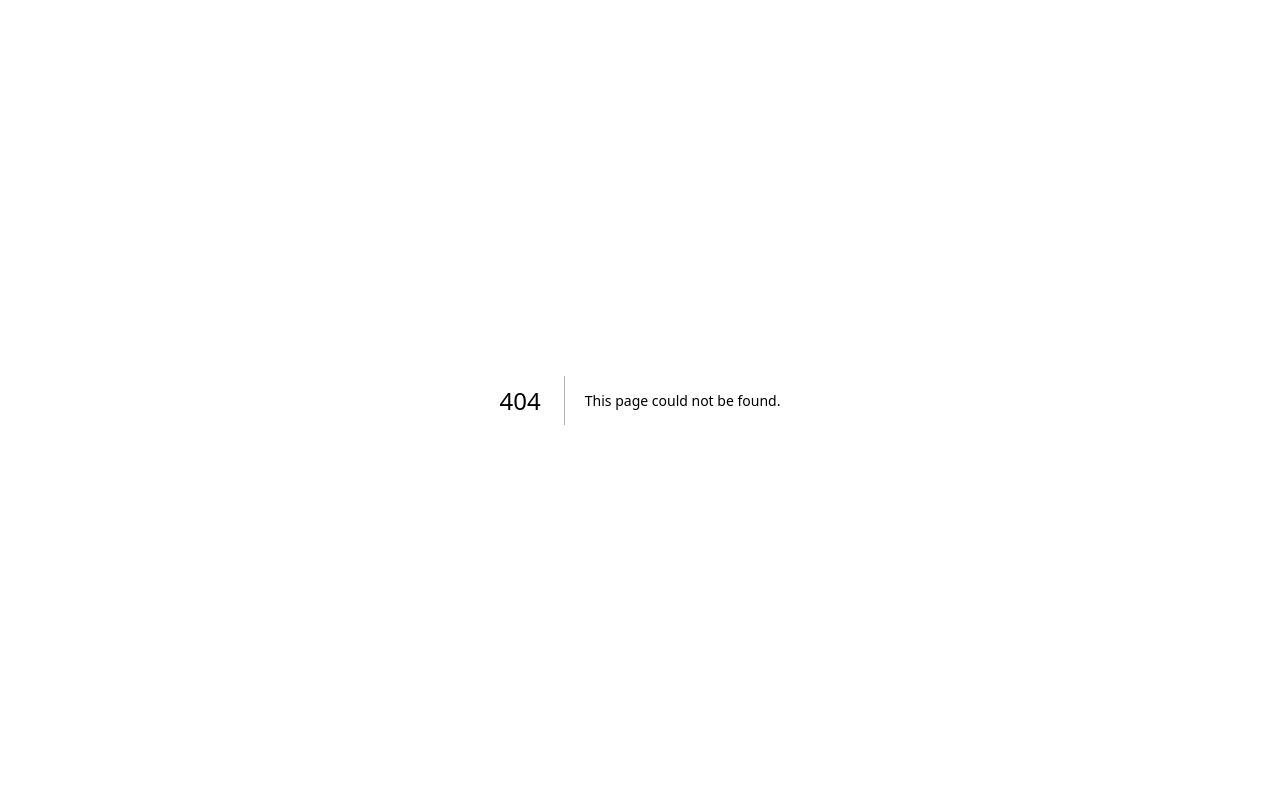
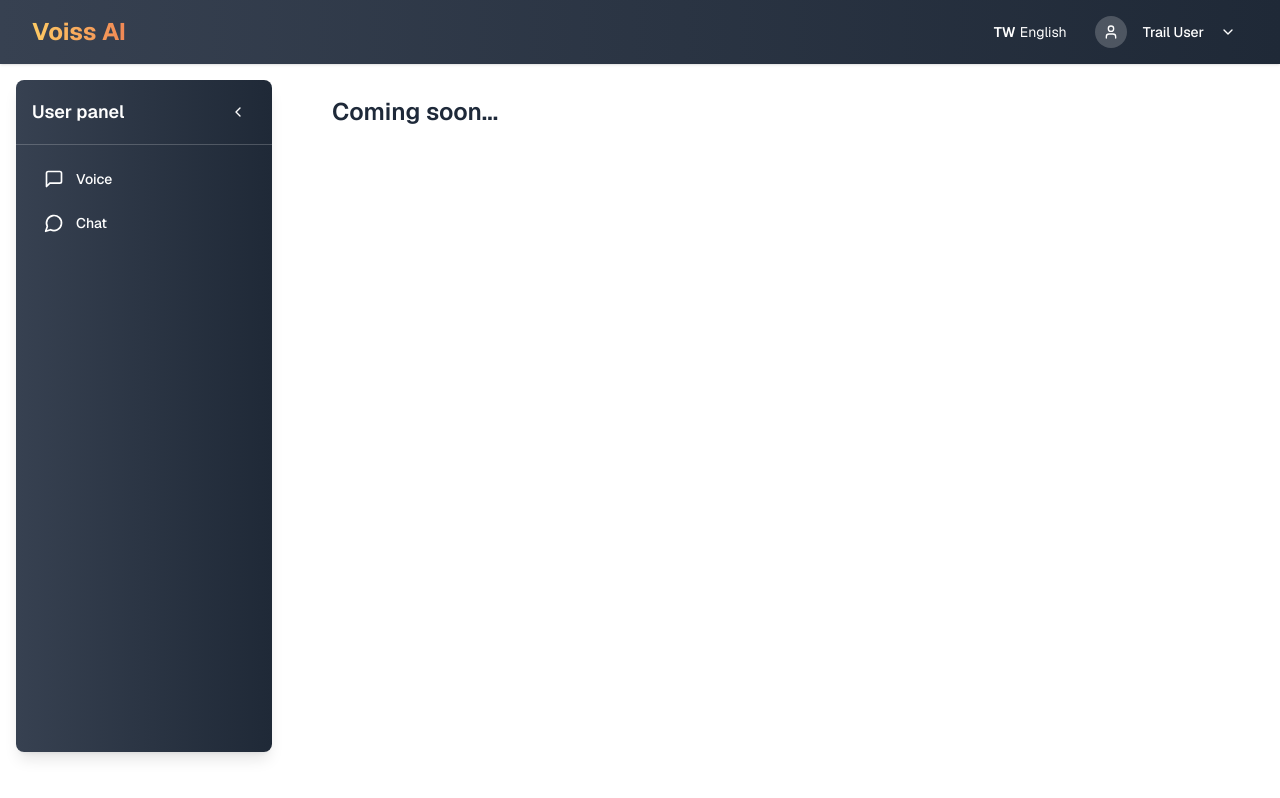
Before and after one commit to chan-web-source/voiss-demo, a Next.js app: page /chat in a window 1280 px wide. Before the commit this address had no page. Built offline with nearby package versions, Linux system fonts and the light colour scheme.

Commit message:
style coloring revamp

```diff
--- /dev/null
+++ b/app/chat/page.tsx
@@ -0,0 +1,20 @@
+"use client";
+import { VoissHeader } from "@/components/voiss-header";
+import { VoissPanel } from "@/components/voiss-panel";
+import { useState } from "react";
+
+export default function ChatPage() {
+ const [isSidebarOpen, setIsSidebarOpen] = useState(true);
+ const toggleSidebar = () => setIsSidebarOpen(!isSidebarOpen);
+ return (
+  <div className="min-h-screen bg-[#ffffff] flex flex-col">
+   <VoissHeader onMenuToggle={toggleSidebar} />
+   <div className="flex flex-1">
+    <VoissPanel isOpen={isSidebarOpen} onToggle={toggleSidebar} />
+    <div className="flex-1 transition-all duration-300 ease-in-out ${isSidebarOpen ? 'ml-0 md:ml-75 lg:ml-75 ' : 'ml-0'} flex flex-col">
+     <h1 className="mt-8 ml-8 text-2xl font-semibold text-gray-800">Coming soon...</h1>
+    </div>
+   </div>
+  </div>
+ );
+}
--- a/app/globals.css
+++ b/app/globals.css
@@ -233,3 +233,29 @@ html {
     background-color: #ffffff;
     color: #020817;
 }
+
+/* Voiss brand gradient classes */
+.voiss-gradient {
+    background: linear-gradient(to right, #374151, #1f2937);
+    color: white;
+}
+
+.voiss-gradient-text {
+    background: linear-gradient(to right, #fecb64, #f08755);
+    -webkit-background-clip: text;
+    -webkit-text-fill-color: transparent;
+    background-clip: text;
+}
+
+.voiss-button {
+    background: linear-gradient(to right, #374151, #1f2937);
+    color: white;
+    border: none;
+    transition: all 0.3s ease;
+}
+
+.voiss-button:hover {
+    background: linear-gradient(to right, #4b5563, #374151);
+    transform: translateY(-1px);
+    box-shadow: 0 4px 12px rgba(55, 65, 81, 0.3);
+}
--- a/app/voice/page.tsx
+++ b/app/voice/page.tsx
@@ -112,15 +112,15 @@ export default function VoicePage() {
 
             // Show success toast
             toast({
-                title: "上传成功",
-                description: `音频文件 "${file.name}" 已成功上传`,
+                title: "Upload successful",
+                description: `Audio file "${file.name}" has been successfully uploaded`,
                 duration: 3000,
             });
         } catch (error) {
             console.error('Error processing audio file:', error);
             toast({
-                title: "上传失败",
-                description: "处理音频文件时出错，请重试",
+                title: "Upload failed",
+                description: "Error processing audio file, please try again",
                 variant: "destructive",
                 duration: 3000,
             });
@@ -192,7 +192,7 @@ export default function VoicePage() {
     const rows = [...originalRows, ...uploadedAudios];
 
     return (
-        <div className="min-h-screen bg-[#f8f9fa] flex flex-col">
+        <div className="min-h-screen bg-[#ffffff] flex flex-col">
             <VoissHeader onMenuToggle={toggleSidebar} />
 
             <div className="flex flex-1">
@@ -210,7 +210,7 @@ export default function VoicePage() {
                                     <Button
                                         variant="outline"
                                         onClick={handleUploadClick}
-                                        className="bg-white border-gray-300 text-gray-700 hover:bg-gray-50"
+                                        className="voiss-button"
                                     >
                                         <Upload className="h-4 w-4 mr-2" />
                                         Upload MP3
@@ -274,7 +274,7 @@ export default function VoicePage() {
                                                                 size="sm"
                                                                 onClick={() => playAudio(r.voicePath, r.id.toString())}
                                                                 disabled={playingAudio === r.id.toString()}
-                                                                className="bg-white border-gray-300 text-gray-700 hover:bg-gray-50 disabled:opacity-50"
+                                                                className="voiss-button disabled:opacity-50"
                                                             >
                                                                 {playingAudio === r.id.toString() ? (
                                                                     <>
--- a/components/ui/toast.tsx
+++ b/components/ui/toast.tsx
@@ -27,9 +27,9 @@ const toastVariants = cva(
     {
         variants: {
             variant: {
-                default: "border bg-background text-foreground",
+                default: "border bg-gray-50 text-gray-900 border-gray-200",
                 destructive:
-                    "destructive group border-destructive bg-destructive text-destructive-foreground",
+                    "destructive group border-red-200 bg-red-50 text-red-900",
                 success: "border bg-green-50 text-green-900 border-green-200",
             },
         },
--- a/components/voiss-footer.tsx
+++ b/components/voiss-footer.tsx
@@ -2,25 +2,25 @@ import Link from "next/link";
 
 export function VoissFooter() {
     return (
-        <footer className="bg-gradient-to-r from-[#171513] to-[#272019] text-white mt-auto">
+        <footer className="bg-white border-t border-gray-200 mt-auto">
             <div className="max-w-7xl mx-auto px-4 sm:px-6 lg:px-8 py-8">
                 {/* Copyright and Links */}
                 <div className="text-center">
                     <div className="flex justify-center space-x-6 mb-4">
                         <Link
                             href="/"
-                            className="text-gray-200 hover:text-white text-sm"
+                            className="text-gray-600 hover:text-gray-900 text-sm"
                         >
                             Terms & Conditions
                         </Link>
                         <Link
                             href="/"
-                            className="text-gray-200 hover:text-white text-sm"
+                            className="text-gray-600 hover:text-gray-900 text-sm"
                         >
                             Privacy Policy
                         </Link>
                     </div>
-                    <p className="text-gray-200 text-sm mb-4">
+                    <p className="text-gray-600 text-sm mb-4">
                         © 2025 Voiss. All rights reserved.
                     </p>
                 </div>
--- a/components/voiss-header.tsx
+++ b/components/voiss-header.tsx
@@ -15,7 +15,7 @@ export function VoissHeader({ onMenuToggle }: VoissHeaderProps) {
     const [isUserDropdownOpen, setIsUserDropdownOpen] = useState(false);
 
     return (
-        <header className="bg-gradient-to-r from-[#171513] to-[#272019] sticky top-0 z-50">
+        <header className="bg-gradient-to-r from-[#374151] to-[#1f2937] sticky top-0 z-50 shadow-sm">
             <div className="mx-auto px-4 sm:px-6 lg:px-8">
                 <div className="flex items-center justify-between h-16">
                     {/* Left side - Menu Button and Logo */}
@@ -32,7 +32,7 @@ export function VoissHeader({ onMenuToggle }: VoissHeaderProps) {
 
                         {/* Logo */}
                         <Link href="/" className="flex items-center space-x-2 text-2xl font-bold bg-gradient-to-r from-[#fecb64] to-[#f08755] bg-clip-text text-transparent">
-                            VOISS
+                            Voiss AI
                         </Link>
                     </div>
 
--- a/components/voiss-panel.tsx
+++ b/components/voiss-panel.tsx
@@ -41,10 +41,10 @@ export function VoissPanel({ isOpen, onToggle }: VoissPanelProps) {
 
             {/* Sidebar */}
             <div className={`
-                fixed top-16 left-0 h-[calc(100vh-4rem)] bg-gradient-to-r from-[#171513] to-[#272019] z-50 transition-all duration-300 ease-in-out overflow-y-auto
+                fixed top-20 left-4 h-[calc(100vh-8rem)] bg-gradient-to-r from-[#374151] to-[#1f2937] z-50 transition-all duration-300 ease-in-out overflow-y-auto rounded-lg shadow-lg
                 ${isOpen ? 'translate-x-0' : '-translate-x-full'}
-                md:${isOpen ? 'translate-x-0' : '-translate-x-full'} md:fixed md:z-40 md:block md:h-[calc(100vh-4rem)] md:top-16
-                lg:${isOpen ? 'translate-x-0' : '-translate-x-full'} lg:fixed lg:z-40 lg:block lg:h-[calc(100vh-4rem)] lg:top-16
+                md:${isOpen ? 'translate-x-0' : '-translate-x-full'} md:fixed md:z-40 md:block md:h-[calc(100vh-8rem)] md:top-20
+                lg:${isOpen ? 'translate-x-0' : '-translate-x-full'} lg:fixed lg:z-40 lg:block lg:h-[calc(100vh-8rem)] lg:top-20
                 ${shouldShowExpanded ? 'w-64' : 'w-16'}
             `}>
                 <div className="flex flex-col h-full">
```
